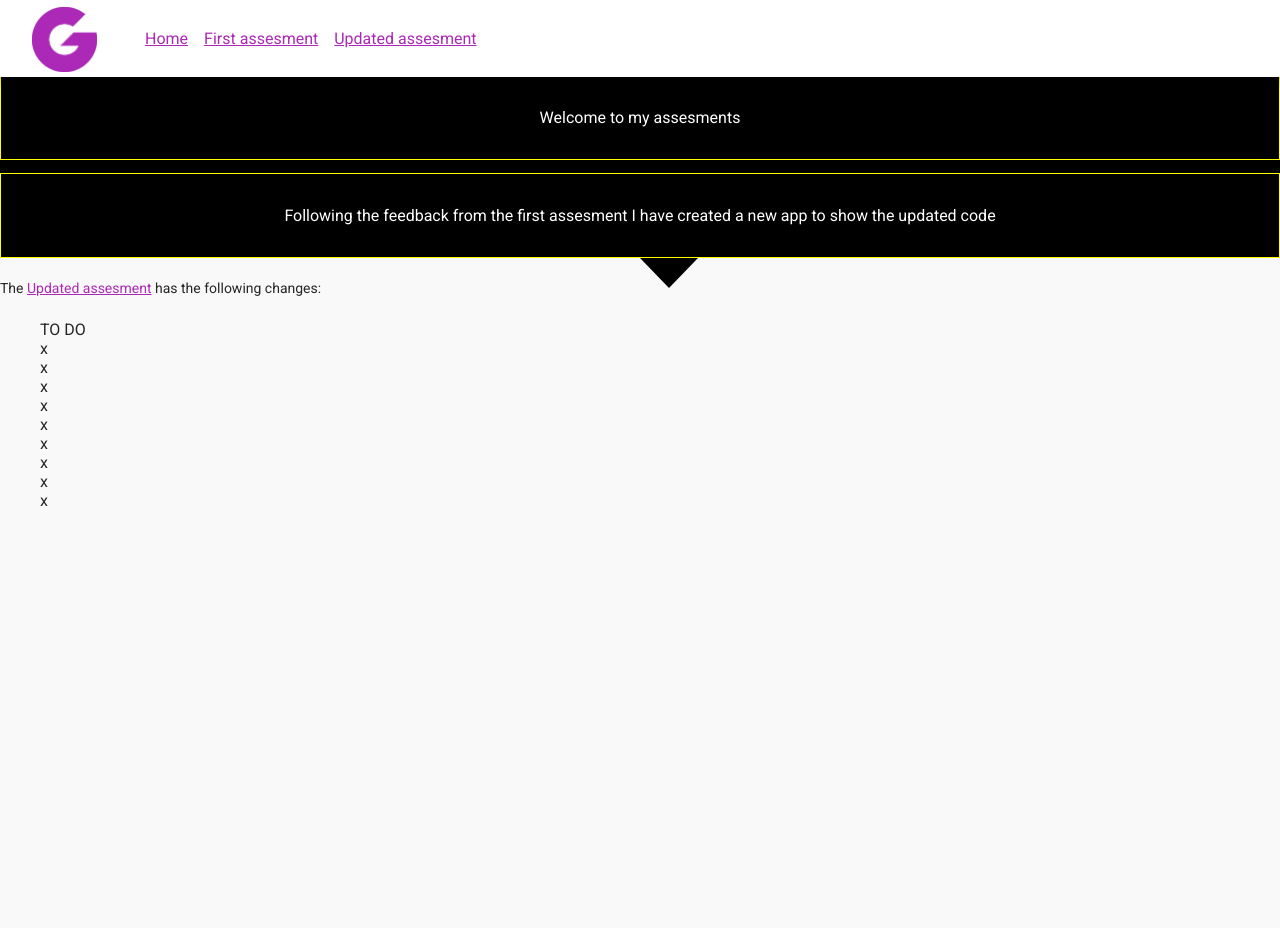
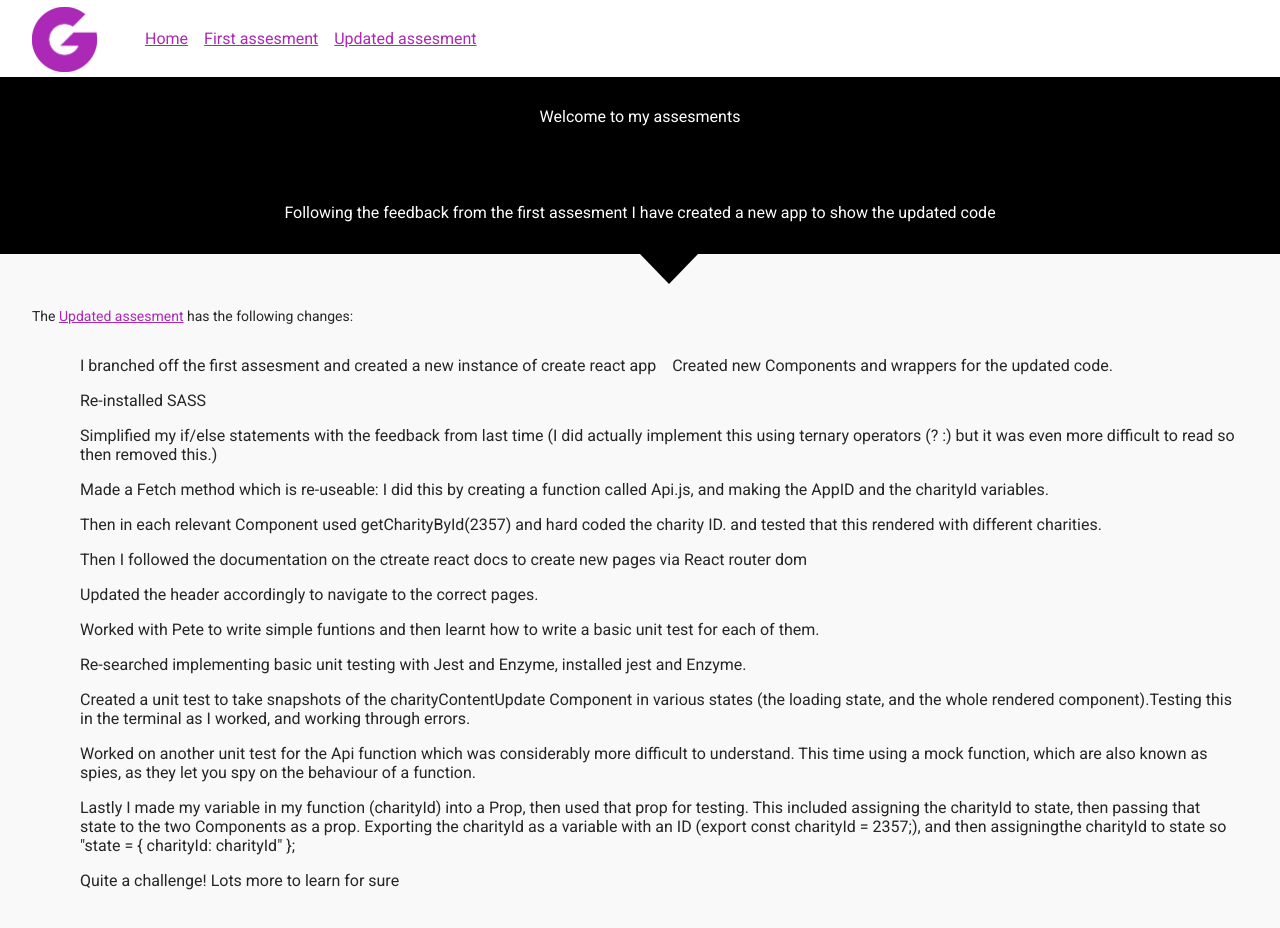
Before and after one commit to SonalPatel/update-jg-demo, a React (Create React App) app: page / in a window 1280 px wide. Shown: the top 928 px of the page. Before the commit the page ends 800 px from the top, so only its background shows below. Built offline with nearby package versions, Linux system fonts and the light colour scheme.

Commit message:
updating content in HomeInfo

```diff
--- a/src/components/HomeInfo.js
+++ b/src/components/HomeInfo.js
@@ -20,18 +20,72 @@ class HomeInfo extends React.Component {
               The <Link to="/updated">Updated assesment</Link> has the following
               changes:
             </h3>
-            <ul>
-              <li> TO DO </li>
-              <li> x </li>
-              <li> x </li>
-              <li> x </li>
-              <li> x </li>
-              <li> x </li>
-              <li> x </li>
-              <li> x </li>
-              <li> x </li>
-              <li> x </li>
-            </ul>
+            <ol>
+              <li>
+                {" "}
+                I branched off the first assesment and created a new instance of
+                create react app{" "}
+              </li>
+              <li>
+                Created new Components and wrappers for the updated code.{" "}
+              </li>
+              <li>Re-installed SASS</li>
+              <li>
+                Simplified my if/else statements with the feedback from last
+                time (I did actually implement this using ternary operators (?
+                :) but it was even more difficult to read so then removed this.){" "}
+              </li>
+              <li>
+                Made a Fetch method which is re-useable: I did this by creating
+                a function called Api.js, and making the AppID and the charityId
+                variables.{" "}
+              </li>
+              <li>
+                Then in each relevant Component used getCharityById(2357) and
+                hard coded the charity ID. and tested that this rendered with
+                different charities.
+              </li>
+              <li>
+                Then I followed the documentation on the ctreate react docs to
+                create new pages via React router dom{" "}
+              </li>
+              <li>
+                Updated the header accordingly to navigate to the correct pages.{" "}
+              </li>
+              <li>
+                Worked with Pete to write simple funtions and then learnt how to
+                write a basic unit test for each of them.{" "}
+              </li>
+              <li>
+                Re-searched implementing basic unit testing with Jest and
+                Enzyme, installed jest and Enzyme.{" "}
+              </li>
+              <li>
+                Created a unit test to take snapshots of the
+                charityContentUpdate Component in various states (the loading
+                state, and the whole rendered component).Testing this in the
+                terminal as I worked, and working through errors.{" "}
+              </li>
+              <li>
+                Worked on another unit test for the Api function which was
+                considerably more difficult to understand. This time using a
+                mock function, which are also known as spies, as they let you
+                spy on the behaviour of a function.{" "}
+              </li>
+
+              <li>
+                Lastly I made my variable in my function (charityId) into a
+                Prop, then used that prop for testing. This included assigning
+                the charityId to state, then passing that state to the two
+                Components as a prop. Exporting the charityId as a variable with
+                an ID (export const charityId = 2357;), and then assigningthe
+                charityId to state so{" "}
+                {`"state = {
+    charityId: charityId"
+  }; `}
+              </li>
+              <li> Quite a challenge! Lots more to learn for sure </li>
+            </ol>
           </div>
         </div>
       </div>
--- a/src/styles/App.css
+++ b/src/styles/App.css
@@ -342,17 +342,14 @@ header {
   .content-wrap p {
     color: #ffffff;
     text-align: center;
-    padding: 2rem 3rem 2rem 3rem;
-    border: 1px solid yellow; }
+    padding: 2rem 3rem 2rem 3rem; }
 
-/*.content-description ul {
-  border: 1px solid red;
-  li {
+.content-description {
+  padding: 2rem; }
+  .content-description li {
     display: inline-block;
-    padding: 0.5rem;
-    background: aqua;
-  }
-}*/
+    padding: 0.5rem; }
+
 /*charity module */
 .content-info {
   position: relative;
--- a/src/styles/_layout.scss
+++ b/src/styles/_layout.scss
@@ -54,17 +54,16 @@ header {
     color: #ffffff;
     text-align: center;
     padding: 2rem 3rem 2rem 3rem;
-    border: 1px solid yellow;
+    //border: 1px solid yellow;
   }
 }
-/*.content-description ul {
-  border: 1px solid red;
+.content-description {
+  padding: 2rem;
   li {
     display: inline-block;
     padding: 0.5rem;
-    background: aqua;
   }
-}*/
+}
 
 /*charity module */
 .content-info {
```
Also changed, not shown: 1 other file (tests, documents, lock files or other folders).
